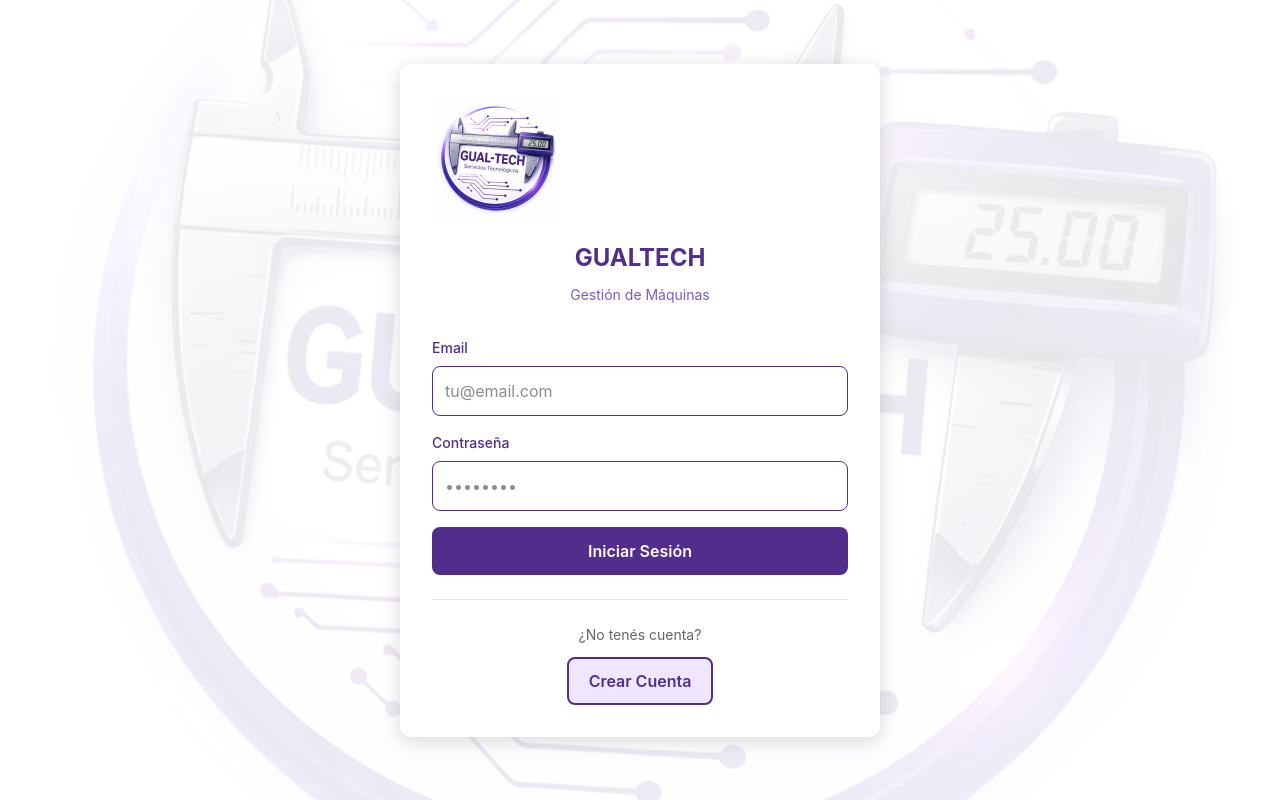
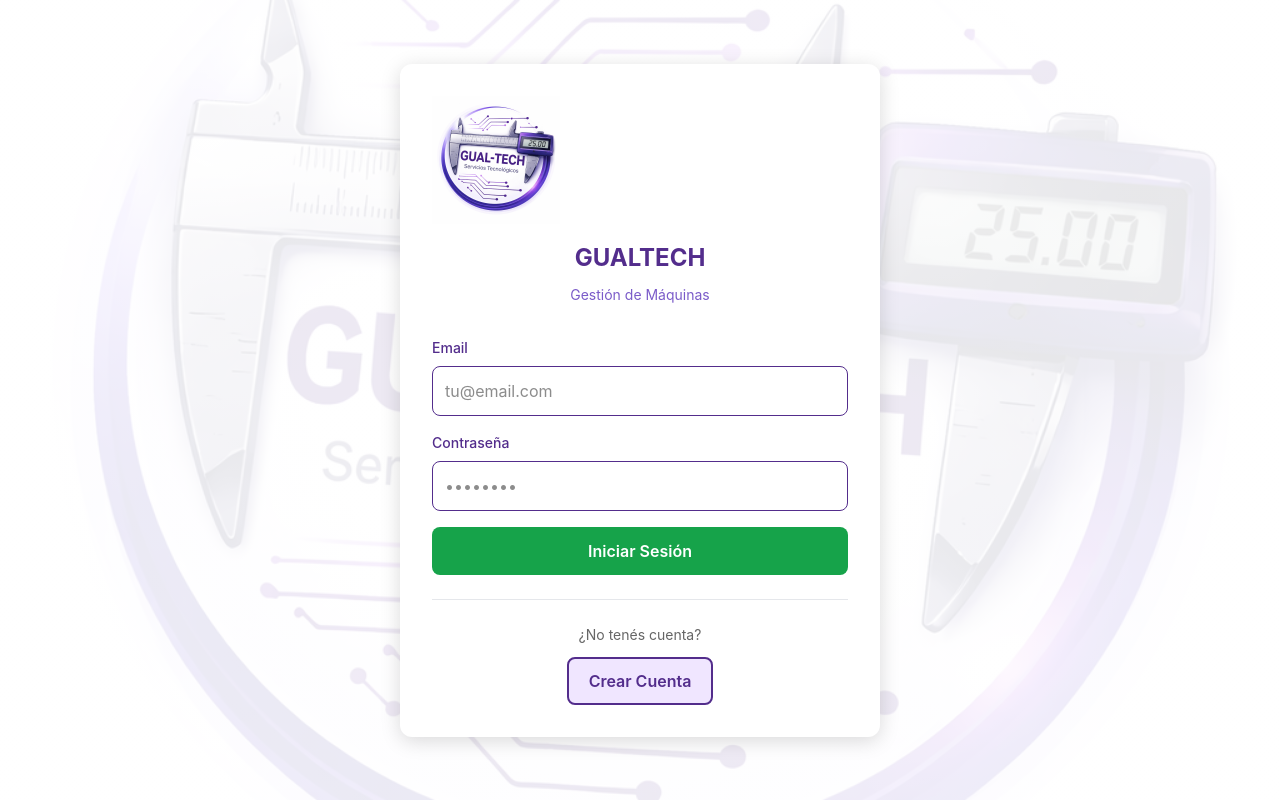
Before and after one commit to Magupe09/Gual-Tech, a React (Vite) app: page / in a window 1280 px wide. Built offline with nearby package versions, Linux system fonts and the light colour scheme; no server answers.

Commit message:
test: boton login verde temporal para verificar deploy

```diff
--- a/src/pages/Login.tsx
+++ b/src/pages/Login.tsx
@@ -116,7 +116,7 @@ export default function Login() {
             style={{
               width: '100%',
               padding: '12px 24px',
-              backgroundColor: '#532D8C',
+              backgroundColor: '#16a34a', // TEMPORAL: verde para verificar deploy (revertir)
               color: '#ffffff',
               border: 'none',
               borderRadius: '8px',
```
